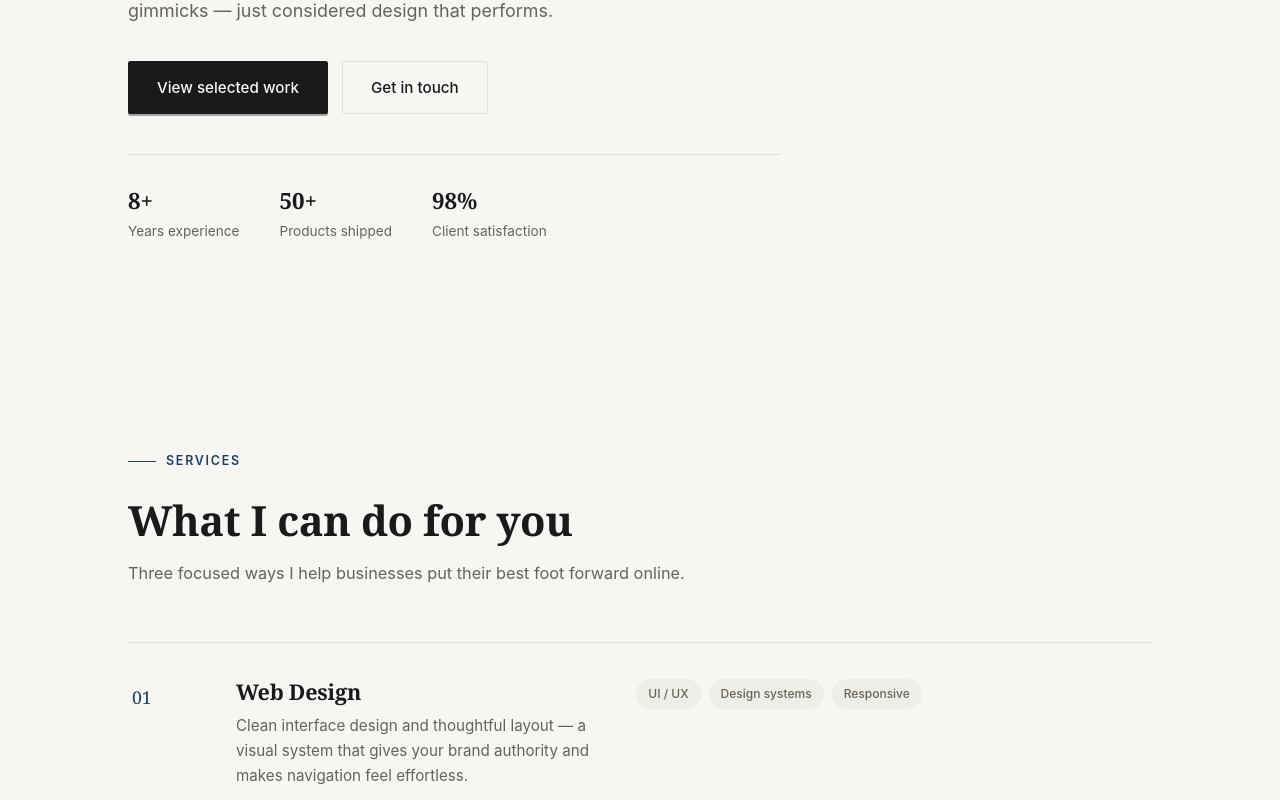
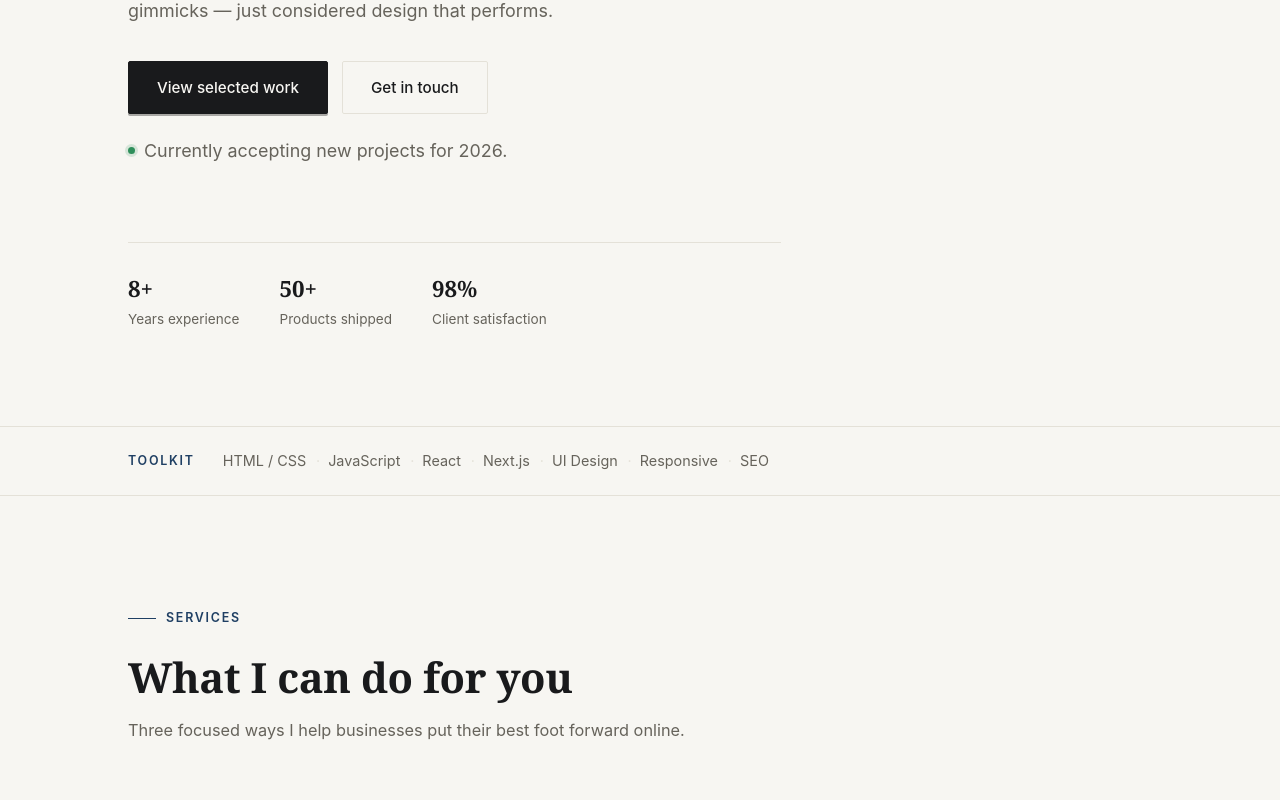
Before and after one commit to SUDEEPBOTS/personal-brand-website, a Next.js app: page / in a window 1280 px wide. Shown: the part 580-1380 px from the top of the page. Built offline with nearby package versions, Linux system fonts and the light colour scheme.

Commit message:
Refine premium polish: hero availability note, toolkit strip, work sheen sweep
Co-Authored-By: Claude Code <noreply@anthropic.com>

```diff
--- a/app/animations.css
+++ b/app/animations.css
@@ -117,6 +117,20 @@
   transition: transform 0.35s cubic-bezier(0.22, 1, 0.36, 1), box-shadow 0.35s ease;
 }
 
+/* Sheen sweep across thumbnail on hover */
+.work-thumb::after {
+  content: "";
+  position: absolute;
+  inset: 0;
+  background: linear-gradient(115deg, transparent 30%, rgba(255, 255, 255, 0.45) 50%, transparent 70%);
+  transform: translateX(-130%);
+  pointer-events: none;
+  transition: transform 0.8s ease;
+}
+.work-card:hover .work-thumb::after {
+  transform: translateX(130%);
+}
+
 /* ---------- Draw-on-hover underline (nav + work links) ---------- */
 .nav-links a {
   position: relative;
--- a/app/globals.css
+++ b/app/globals.css
@@ -273,6 +273,22 @@ section {
   border-color: var(--ink);
 }
 
+.hero-note-line {
+  margin-top: 22px;
+  display: inline-flex;
+  align-items: center;
+  gap: 9px;
+  font-size: 0.9rem;
+  color: var(--muted);
+}
+.hero-note-line .dot {
+  width: 7px;
+  height: 7px;
+  border-radius: 50%;
+  background: #2f8f5b;
+  box-shadow: 0 0 0 3px rgba(47, 143, 91, 0.16);
+}
+
 .hero-meta {
   margin-top: 40px;
   padding-top: 28px;
@@ -280,6 +296,43 @@ section {
   display: flex;
   gap: 40px;
   flex-wrap: wrap;
+}
+
+/* Toolkit strip */
+.stack {
+  border-top: 1px solid var(--line);
+  border-bottom: 1px solid var(--line);
+  padding: 22px 0;
+}
+.stack .container {
+  display: flex;
+  align-items: center;
+  flex-wrap: wrap;
+  gap: 12px 28px;
+}
+.stack-label {
+  font-size: 0.78rem;
+  font-weight: 600;
+  text-transform: uppercase;
+  letter-spacing: 0.14em;
+  color: var(--accent);
+}
+.stack-list {
+  display: flex;
+  flex-wrap: wrap;
+  list-style: none;
+  gap: 8px 22px;
+  font-size: 0.9rem;
+  color: var(--muted);
+}
+.stack-list li {
+  position: relative;
+}
+.stack-list li:not(:last-child)::after {
+  content: "·";
+  position: absolute;
+  right: -14px;
+  color: var(--line);
 }
 
 .hero-meta .m {
--- a/app/page.jsx
+++ b/app/page.jsx
@@ -1,5 +1,6 @@
 import Navbar from '@/components/Navbar';
 import Hero from '@/components/Hero';
+import Stack from '@/components/Stack';
 import Services from '@/components/Services';
 import Work from '@/components/Work';
 import Contact from '@/components/Contact';
@@ -11,6 +12,7 @@ export default function Home() {
       <Navbar />
       <main>
         <Hero />
+        <Stack />
         <Services />
         <Work />
         <Contact />
--- a/components/Hero.jsx
+++ b/components/Hero.jsx
@@ -19,6 +19,10 @@ export default function Hero() {
             <a href="#contact" className="btn btn-outline">Get in touch</a>
           </div>
 
+          <p className="hero-note-line reveal d4">
+            <span className="dot" /> Currently accepting new projects for 2026.
+          </p>
+
           <HeroStats />
         </div>
 
--- /dev/null
+++ b/components/Stack.jsx
@@ -0,0 +1,24 @@
+const TOOLS = [
+  'HTML / CSS',
+  'JavaScript',
+  'React',
+  'Next.js',
+  'UI Design',
+  'Responsive',
+  'SEO',
+];
+
+export default function Stack() {
+  return (
+    <div className="stack">
+      <div className="container">
+        <span className="stack-label">Toolkit</span>
+        <ul className="stack-list">
+          {TOOLS.map((t) => (
+            <li key={t}>{t}</li>
+          ))}
+        </ul>
+      </div>
+    </div>
+  );
+}
```
